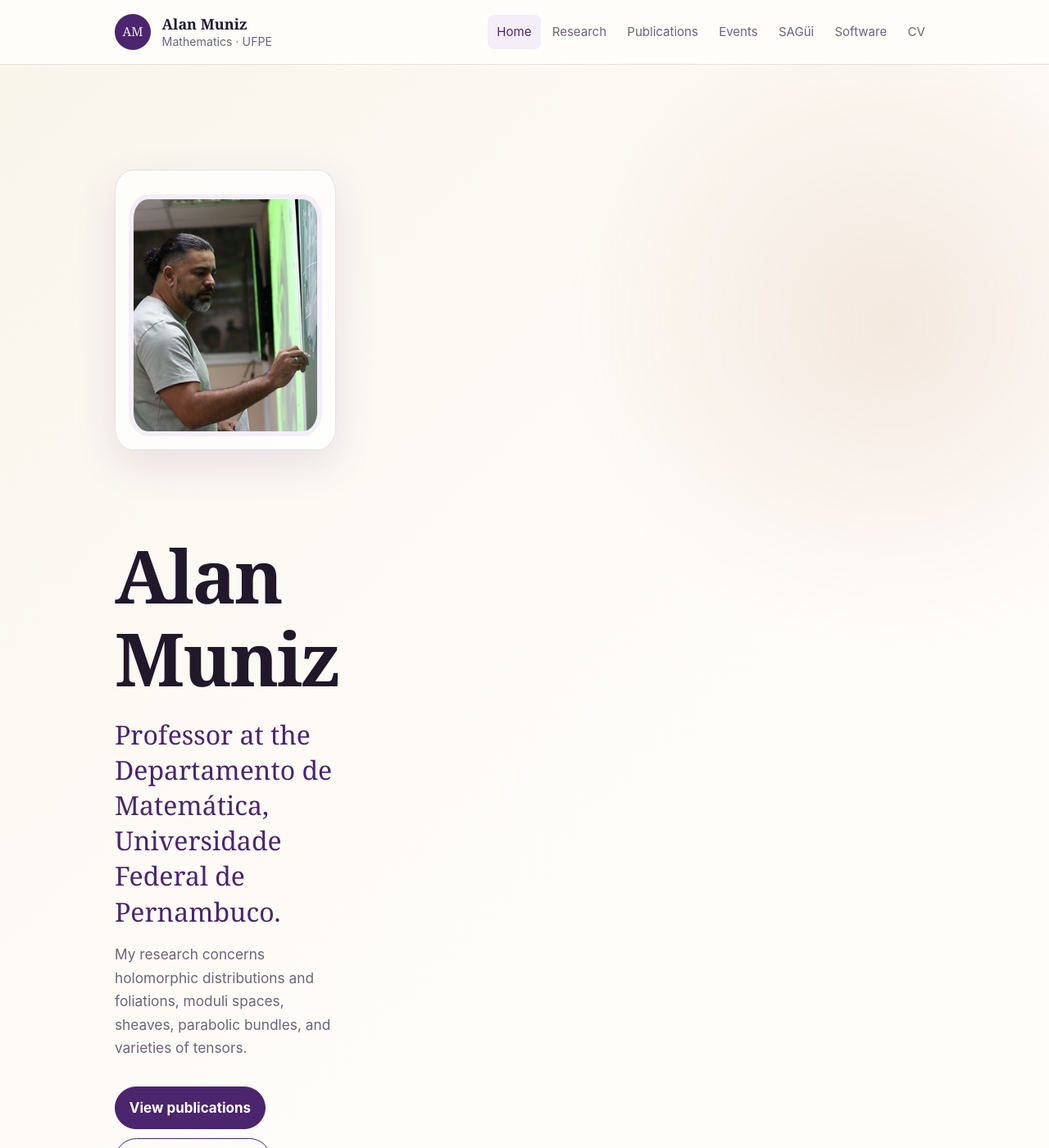
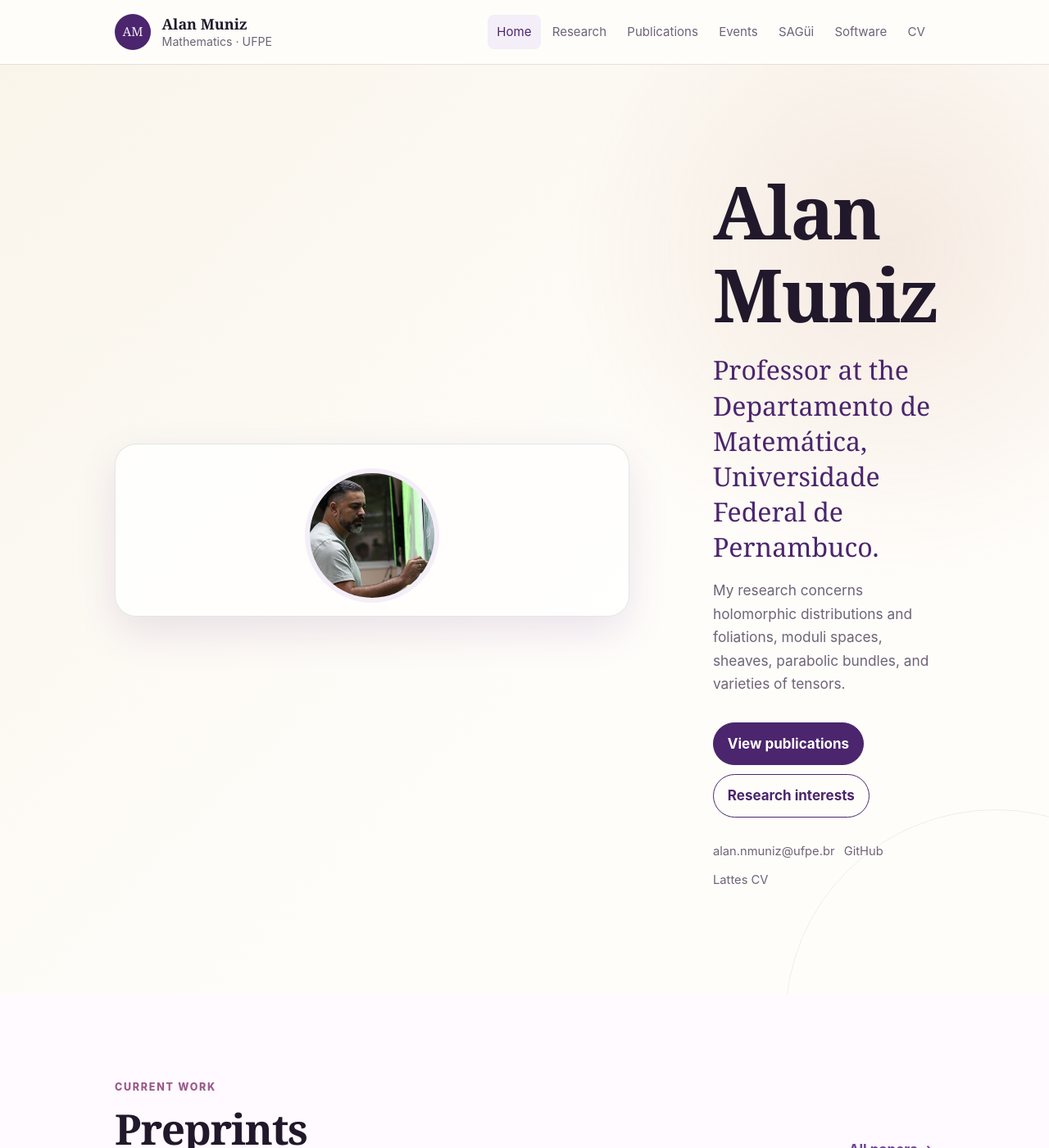
Before and after one commit to alannmuniz/alannmuniz.github.io, a Jekyll site: the page built from index.md, in a window 1280 px wide and 1400 px high. Shown: the whole window at 82% size. Built offline with Jekyll 4.4.1, drawn with Linux system fonts in a browser that asks for light colours.

Commit message:
Update style.css

```diff
--- a/assets/css/style.css
+++ b/assets/css/style.css
@@ -56,9 +56,7 @@ ul, ol { padding-left: 1.35rem; }
   margin-inline: auto;
 }
 
-.narrow {
-  max-width: var(--narrow);
-}
+.narrow { max-width: var(--narrow); }
 
 .skip-link {
   position: fixed;
@@ -170,18 +168,11 @@ ul, ol { padding-left: 1.35rem; }
   position: relative;
   z-index: 1;
   display: grid;
-  grid-template-columns:  minmax(270px, 0.55fr) minmax(0, 1.45fr);
-  grid-template-areas: "profile" "text";
+  grid-template-columns: minmax(0, 1.45fr) minmax(270px, 0.55fr);
   gap: clamp(3rem, 8vw, 7rem);
   align-items: center;
 }
-.hero-copy {
-  grid-area: text;
-}
 
-.profile-card {
-  grid-area: profile;
-}
 .eyebrow {
   margin-bottom: 0.75rem;
   color: var(--accent);
@@ -253,19 +244,19 @@ ul, ol { padding-left: 1.35rem; }
 .profile-card {
   padding: 1rem;
   border: 1px solid rgba(23,63,58,.12);
-  border-radius: 8%/*calc(var(--radius) + 8px)*/;
+  border-radius: calc(var(--radius) + 8px);
   background: rgba(255,255,255,.72);
   box-shadow: var(--shadow);
 }
 
 .profile-card img {
-  width: 100%;
-  height: auto;
+  width: 164px;
+  height: 164px;
   margin: 0.8rem auto 0;
   object-fit: cover;
   image-rendering: auto;
   border: 6px solid var(--cream);
-  border-radius: 10%;
+  border-radius: 50%;
   background: var(--cream);
 }
 
@@ -300,7 +291,7 @@ ul, ol { padding-left: 1.35rem; }
 
 .card-grid {
   display: grid;
-  grid-template-columns: repeat(5, minmax(0, 1fr));
+  grid-template-columns: repeat(3, minmax(0, 1fr));
   gap: 1rem;
 }
 
@@ -558,7 +549,6 @@ ul, ol { padding-left: 1.35rem; }
   font-size: 0.82rem;
 }
 
-
 @media (max-width: 900px) {
   .menu-button { display: inline-flex; }
 
@@ -578,11 +568,7 @@ ul, ol { padding-left: 1.35rem; }
   .site-nav.open { display: grid; }
   .site-nav a { padding: 0.75rem; }
 
-  .hero-grid { grid-template-columns: 1fr;
-             grid-template-areas:
-      "text"
-      "profile";
-             }
+  .hero-grid { grid-template-columns: 1fr; }
   .profile-card { max-width: 360px; }
   .card-grid { grid-template-columns: 1fr; }
   .interest-grid { grid-template-columns: 1fr; }
```
